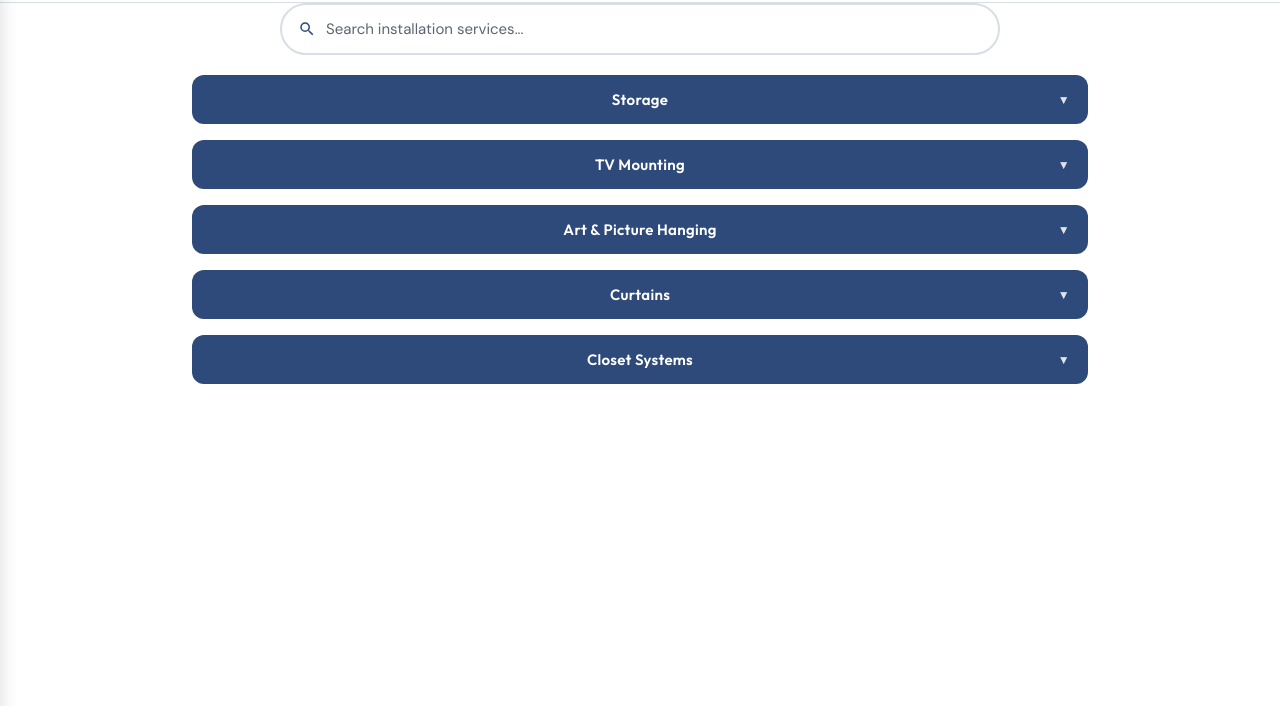
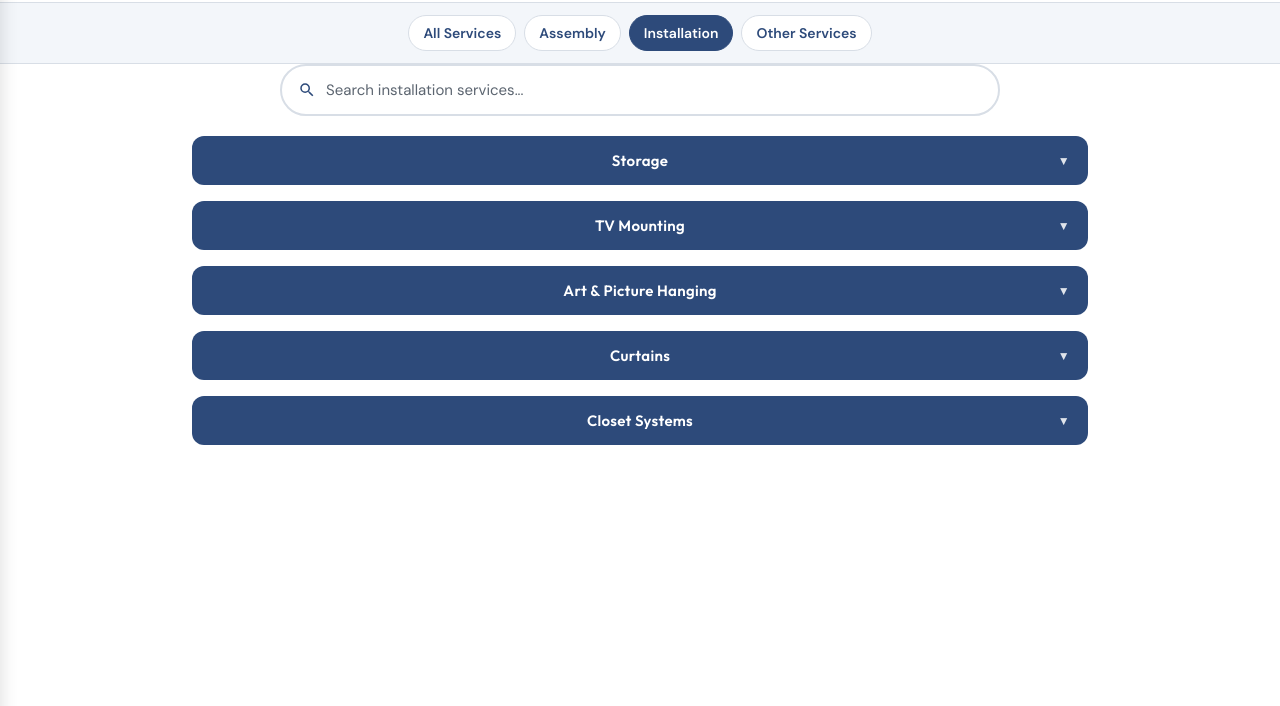
Before and after one commit to DinoCzar/rhsvegas, a plain HTML site: page installation/index.html in a window 1280 px wide. Shown: the part 94-800 px from the top of the page. Drawn offline with Linux system fonts and the light colour scheme.

Commit message:
Add visible service nav bar to the installation page.
Show quick links to all service categories below the header so users can navigate without opening the side menu.

Co-authored-by: Cursor <cursoragent@cursor.com>

```diff
--- a/css/service-pages.css
+++ b/css/service-pages.css
@@ -10,6 +10,38 @@ body {
   font-family: var(--font-body);
   color: var(--color-text);
   -webkit-overflow-scrolling: touch;
+}
+
+.service-page-nav {
+  display: flex;
+  flex-wrap: wrap;
+  gap: 8px;
+  justify-content: center;
+  padding: 12px 16px;
+  background: var(--color-surface-alt);
+  border-bottom: 1px solid var(--color-border);
+}
+
+.service-page-nav a {
+  color: var(--color-primary);
+  text-decoration: none;
+  font-family: var(--font-body);
+  font-weight: 600;
+  font-size: 0.875rem;
+  padding: 8px 14px;
+  border-radius: var(--radius-pill);
+  border: 1px solid var(--color-border);
+  background: var(--color-surface);
+}
+
+.service-page-nav a:hover {
+  border-color: var(--color-primary);
+}
+
+.service-page-nav a[aria-current="page"] {
+  background: var(--color-primary);
+  border-color: var(--color-primary);
+  color: #fff;
 }
 
 .accordion-container {
--- a/installation/index.html
+++ b/installation/index.html
@@ -39,6 +39,13 @@
   <a href="/installation/">Installation</a>
   <a href="/other-services/">Other Services</a>
   <a data-cart-link href="/cart">Cart (<span data-cart-count>0</span>)</a>
+</nav>
+
+<nav class="service-page-nav" aria-label="Service pages">
+  <a href="/services">All Services</a>
+  <a href="/assembly/">Assembly</a>
+  <a href="/installation/" aria-current="page">Installation</a>
+  <a href="/other-services/">Other Services</a>
 </nav>
 
 <div class="service-search-wrap">
```
